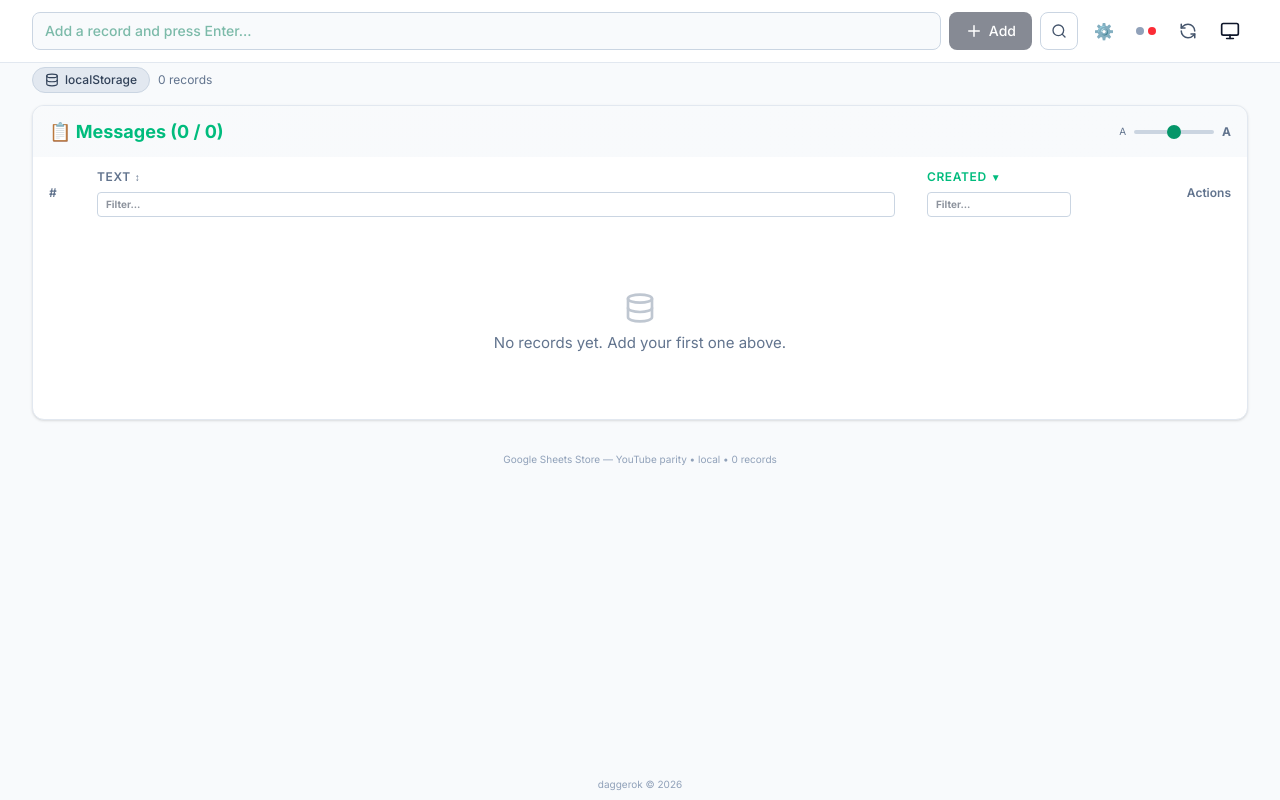
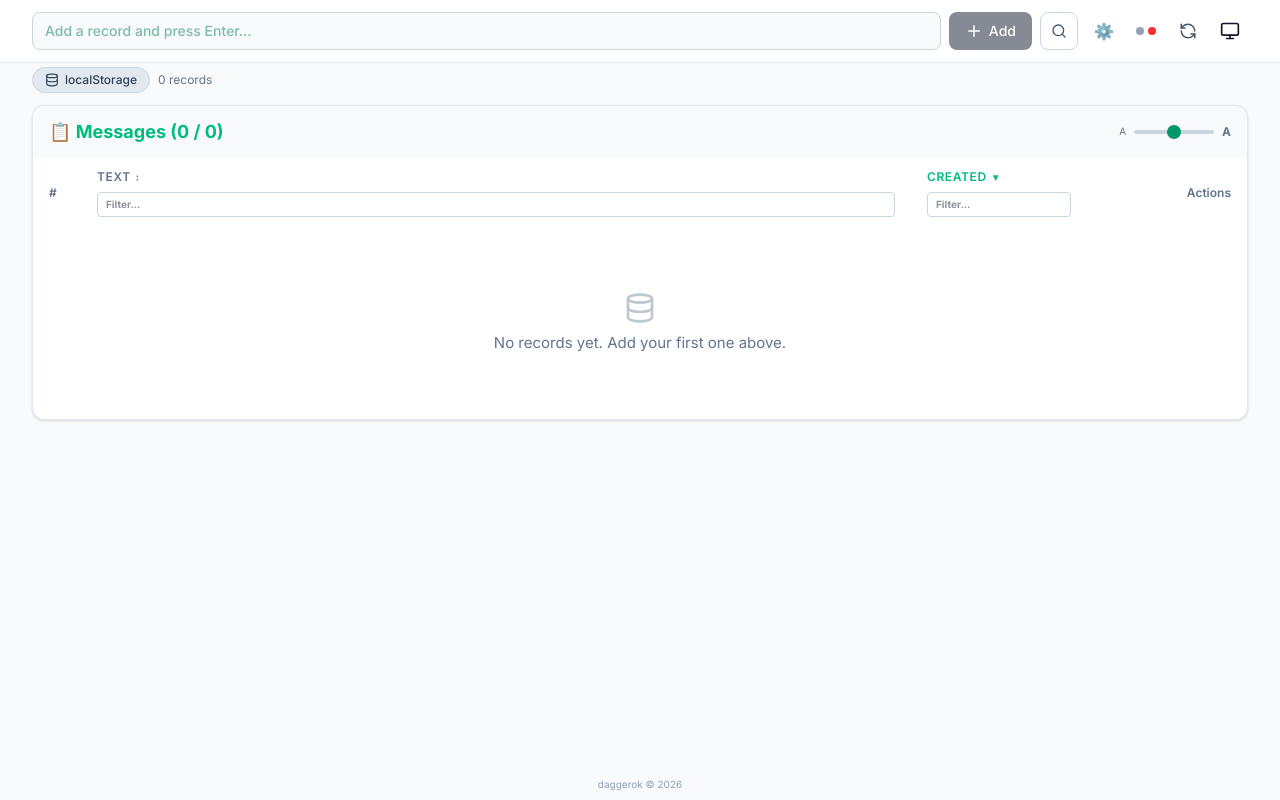
Before and after one commit to daggerok/google, a React (Vite) app: page / in a window 1280 px wide. Built offline with nearby package versions, Linux system fonts and the light colour scheme.

Commit message:
fix(footer): drop the status line between the records and the footer (#19)

```diff
--- a/src/main.tsx
+++ b/src/main.tsx
@@ -1692,7 +1692,6 @@ const App: React.FC = () => {
 
                 {hasMore && <div className="mt-4 flex justify-center"><button type="button" onClick={() => setVisiblePages(p => p + 1)} className={`inline-flex items-center gap-2 rounded-xl border px-6 py-2.5 text-sm font-medium transition ${dark ? 'border-slate-700 bg-slate-800 text-slate-300 hover:bg-slate-700' : 'border-slate-300 bg-white text-slate-700 hover:bg-slate-50'}`}>{t('data.loadMore')} ({filteredRecords.length - visibleCount})</button></div>}
                 {DEBUG && <details className="mt-6 rounded-2xl border border-amber-200 dark:border-amber-800 bg-amber-50 dark:bg-amber-900/20 p-4"><summary className="cursor-pointer text-sm font-medium text-amber-800 dark:text-amber-200">{t('debug.title')}</summary><pre className="mt-3 text-xs text-amber-700 dark:text-amber-300 overflow-x-auto">{JSON.stringify({ config, recordCount: records.length, activeBackend, resolved, dark, isAuthed, gEmail, syncCount, isGoogleReady, inputMode, searchQuery, visiblePages, pageSize, sortConfig, filters, etab, nsid }, null, 2)}</pre></details>}
-                <div className="mt-8 text-center text-[10px] text-slate-400">Google Sheets Store — YouTube parity • {activeBackend} • {records.length} records</div>
             </div>
             <footer className="flex h-4 xl:h-8 items-center justify-center px-4 xl:px-8 text-[10px] leading-none text-slate-400">
                 <a href={REPO_URL} target="_blank" rel="noopener noreferrer" className="transition-colors hover:text-slate-600 dark:hover:text-slate-200">
```
